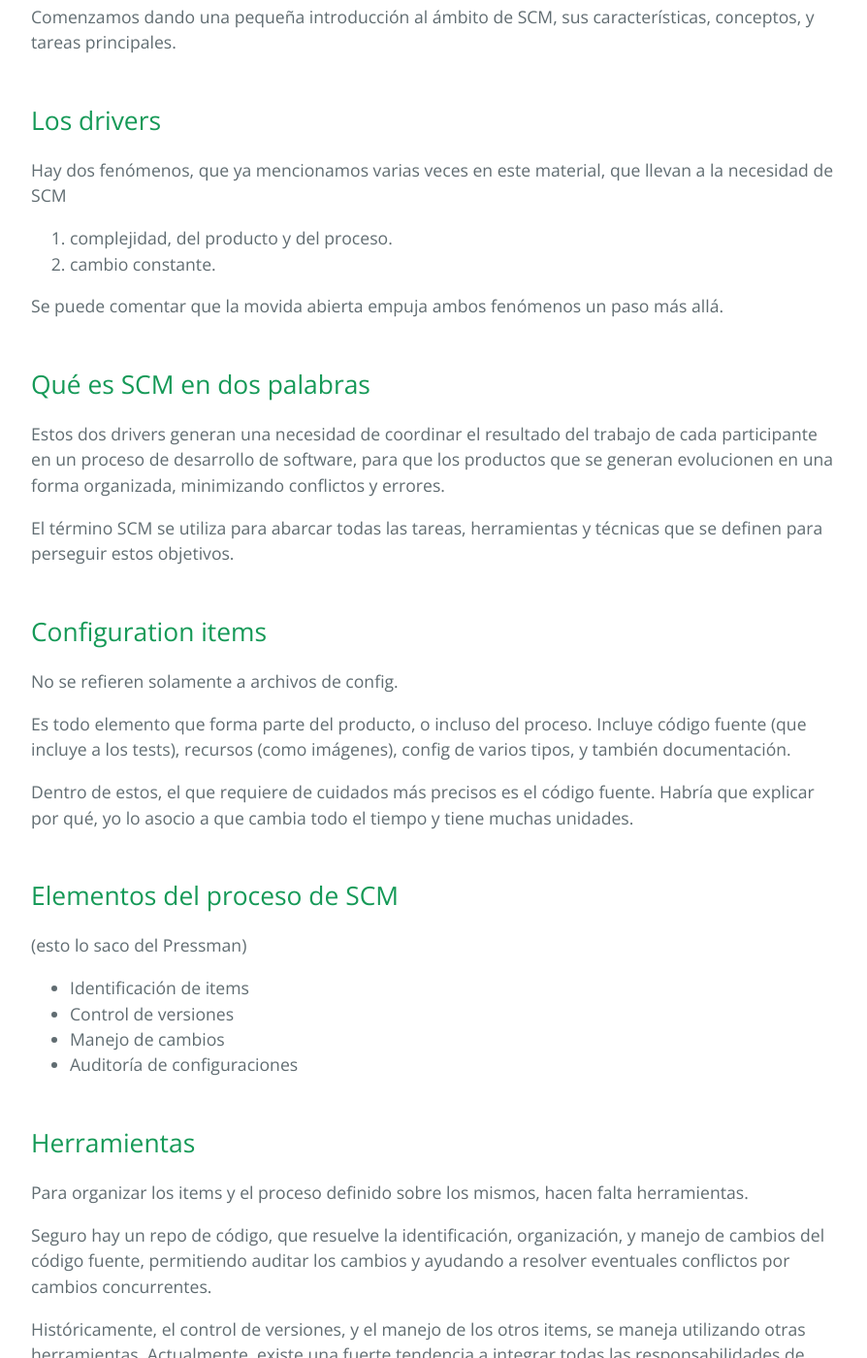
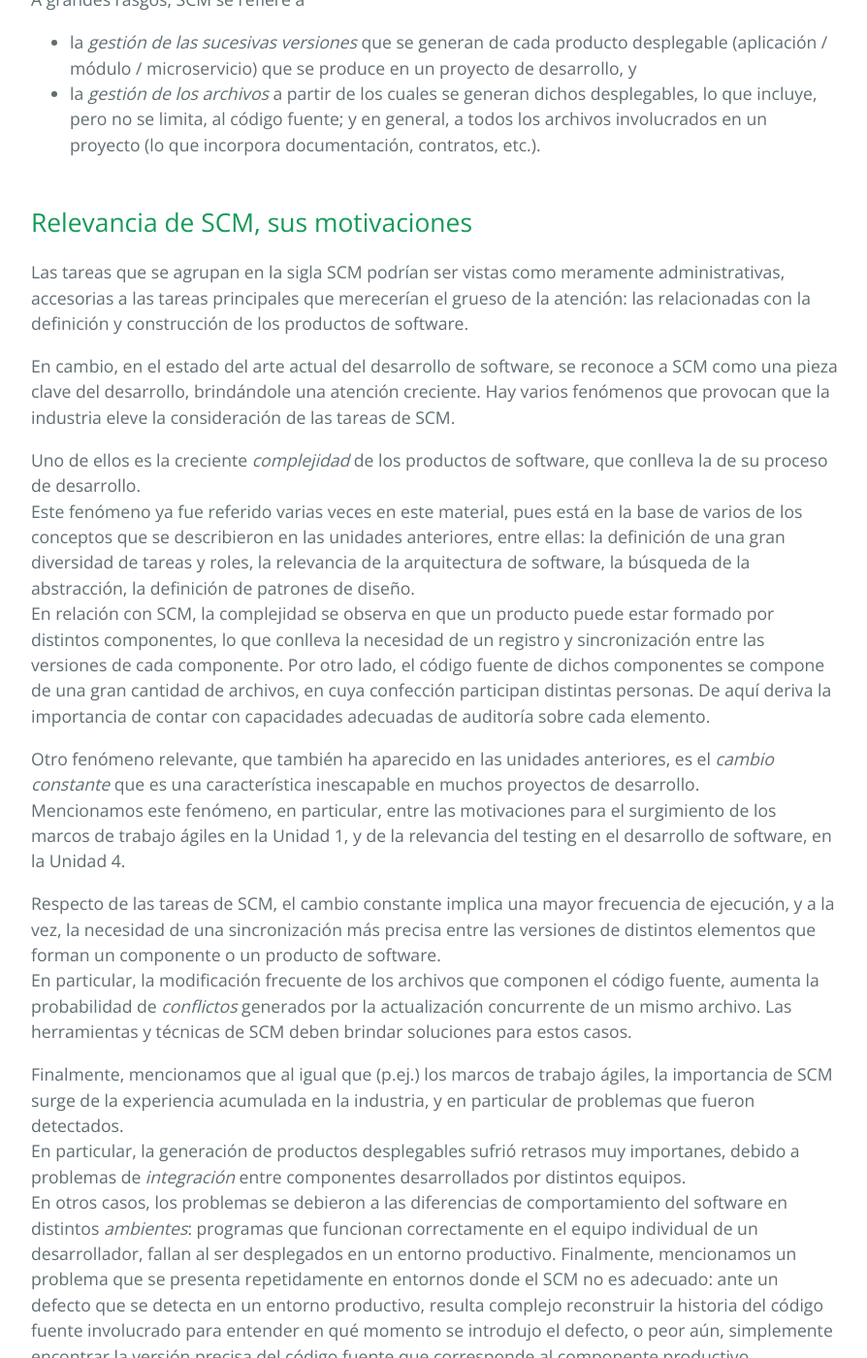
Before and after one commit to clombardi/design-thinking, a Jekyll site: the page built from scm-git/scm-intro.md, in a window 1280 px wide and 1400 px high, scrolled down 375 px. Shown: the whole window at 97% size, without its empty margins (192-1086 px from the left). Built offline with Jekyll 4.4.1, drawn with Linux system fonts in a browser that asks for light colours; our own code applies the rules of GitHub Pages for plain Markdown files; some of the changed text lies outside the part shown.

Commit message:
intro a scm - parcial

```diff
--- a/scm-git/scm-intro.md
+++ b/scm-git/scm-intro.md
@@ -3,17 +3,45 @@ layout: default
 ---
 
 # Introducción a SCM
-La gestión del código fuente, temática de esta unidad, es uno de los aspectos de un área más vasta dentro del desarrollo de software, que se conoce por el nombre Software Configuration Management (SCM).
-
-Comenzamos dando una pequeña introducción al ámbito de SCM, sus características, conceptos, y tareas principales.
+La gestión del código fuente, temática de esta unidad, es uno de los aspectos de un área más vasta dentro del desarrollo de software, que se conoce como **Software Configuration Management** (**SCM**).
+A grandes rasgos, SCM se refiere a
+- la _gestión de las sucesivas versiones_ que se generan de cada producto desplegable (aplicación / módulo / microservicio) que se produce en un proyecto de desarrollo, y
+- la _gestión de los archivos_ a partir de los cuales se generan dichos desplegables, lo que incluye, pero no se limita, al código fuente; y en general, a todos los archivos involucrados en un proyecto (lo que incorpora documentación, contratos, etc.).
 
 
-## Los drivers
-Hay dos fenómenos, que ya mencionamos varias veces en este material, que llevan a la necesidad de SCM
-1. complejidad, del producto y del proceso.
-1. cambio constante.
 
-Se puede comentar que la movida abierta empuja ambos fenómenos un paso más allá.
+
+## Relevancia de SCM, sus motivaciones
+Las tareas que se agrupan en la sigla SCM podrían ser vistas como meramente administrativas, accesorias a las tareas principales que merecerían el grueso de la atención: las relacionadas con la definición y construcción de los productos de software.
+
+En cambio, en el estado del arte actual del desarrollo de software, se reconoce a SCM como una pieza clave del desarrollo, brindándole una atención creciente.
+Hay varios fenómenos que provocan que la industria eleve la consideración de las tareas de SCM.
+
+Uno de ellos es la creciente _complejidad_ de los productos de software, que conlleva la de su proceso de desarrollo.
+Este fenómeno ya fue referido varias veces en este material, pues está en la base de varios de los conceptos que se describieron en las unidades anteriores, entre ellas: la definición de una gran diversidad de tareas y roles, la relevancia de la arquitectura de software, la búsqueda de la abstracción, la definición de patrones de diseño.
+En relación con SCM, la complejidad se observa en que un producto puede estar formado por distintos componentes, lo que conlleva la necesidad de un registro y sincronización entre las versiones de cada componente. Por otro lado, el código fuente de dichos componentes se compone de una gran cantidad de archivos, en cuya confección participan distintas personas. De aquí deriva la importancia de contar con capacidades adecuadas de auditoría sobre cada elemento.
+
+Otro fenómeno relevante, que también ha aparecido en las unidades anteriores, es el _cambio constante_ que es una característica inescapable en muchos proyectos de desarrollo.
+Mencionamos este fenómeno, en particular, entre las motivaciones para el surgimiento de los marcos de trabajo ágiles en la Unidad 1, y de la relevancia del testing en el desarrollo de software, en la Unidad 4.
+
+Respecto de las tareas de SCM, el cambio constante implica una mayor frecuencia de ejecución, y a la vez, la necesidad de una sincronización más precisa entre las versiones de distintos elementos que forman un componente o un producto de software.
+En particular, la modificación frecuente de los archivos que componen el código fuente, aumenta la probabilidad de _conflictos_ generados por la actualización concurrente de un mismo archivo. Las herramientas y técnicas de SCM deben brindar soluciones para estos casos.
+
+Finalmente, mencionamos que al igual que (p.ej.) los marcos de trabajo ágiles, la importancia de SCM surge de la experiencia acumulada en la industria, y en particular de problemas que fueron detectados.
+En particular, la generación de productos desplegables sufrió retrasos muy importanes, debido a problemas de _integración_ entre componentes desarrollados por distintos equipos.
+En otros casos, los problemas se debieron a las diferencias de comportamiento del software en distintos _ambientes_: programas que funcionan correctamente en el equipo individual de un desarrollador, fallan al ser desplegados en un entorno productivo.
+Finalmente, mencionamos un problema que se presenta repetidamente en entornos donde el SCM no es adecuado: ante un defecto que se detecta en un entorno productivo, resulta complejo reconstruir la historia del código fuente involucrado para entender en qué momento se introdujo el defecto, o peor aún,
+simplemente encontrar la versión precisa del código fuente que corresponde al componente productivo.
+
+
+### Desarrollo colaborativo de software
+Mencionamos un estilo de desarrollo de software en el que los fenómenos que dan relevancia a SCM se manifiestan en forma particularmente intensa.
+
+Se trata de los proyectos en los que el desarrollo de un producto de software se realiza de forma _colaborativa_. Tal vez el más renombrado, y que dio lugar a algunas de las herramientas y técnicas que describiremos en esta unidad, es el desarrollo del sistema operativo Linux.
+Estos proyectos están abiertos a la colaboración de cualquier interesado que cumpla con un mínimo de requisitos, lo que provoca que el código fuente incluya contribuciones de muchas personas (que llegan a estar en el orden de los cientos en algunos casos), que no tienen contacto entre ellas.
+
+En este tipo de proyectos, un manejo adecuado de los archivos que componen el código fuente, y de la generación y registro de versiones, resulta particularmente crítico.
+
 
 
 ## Qué es SCM en dos palabras
@@ -21,6 +49,7 @@ Estos dos drivers generan una necesidad de coordinar el resultado del trabajo de
 
 El término SCM se utiliza para abarcar todas las tareas, herramientas y técnicas que se definen para perseguir estos objetivos.
 
+Tal vez decir "devops" acá.
 
 ## Configuration items
 No se refieren solamente a archivos de config.
```
Also changed, not shown: other parts of scm-git/scm-intro.md (+1 -1 lines), scm-git/Integracion.md (+1 -1 lines).
